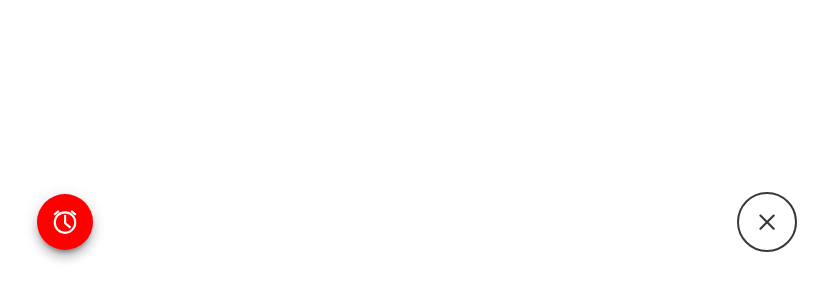
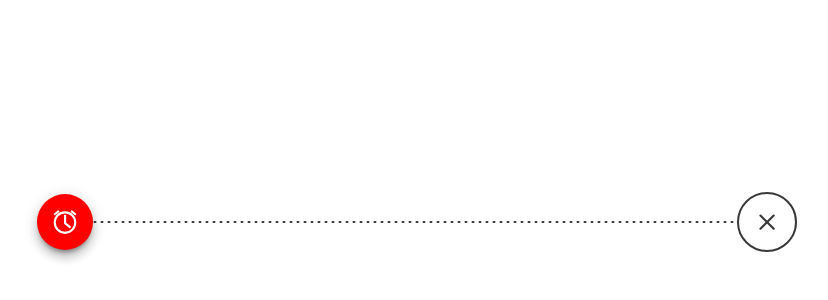
Before and after one commit to vai0/alarmclockslider, a plain HTML site: page index.html in a window 1280 px wide. Shown: the part 366-666 px from the top of the page, without its empty margins (224-1052 px from the left). Drawn offline with Linux system fonts and the light colour scheme.

Commit message:
add path svg

```diff
--- a/index.html
+++ b/index.html
@@ -20,7 +20,7 @@
 
       .handle {
         position: absolute;
-        top: 0px;
+        top: 0;
         left: 0;
         width: 56px;
         height: 56px;
@@ -29,6 +29,23 @@
         box-shadow: 0 8px 10px 1px rgba(0, 0, 0, 0.14),
                     0 3px 14px 2px rgba(0, 0, 0, 0.12),
                     0 5px 5px -3px rgba(0, 0, 0, 0.4);
+      }
+
+      .path-container {
+        position: relative;
+        height: 100%;
+        overflow: hidden;
+      }
+
+      .path {
+        position: absolute;
+        top: 27px;
+        left: 0;
+        display: block;
+        width: 1992px;
+        height: 2px;
+        background: url("path.svg");
+        background-size: contain;
       }
 
       .end-well {
@@ -122,13 +139,13 @@
           transform: scale(1);
         }
         25% {
-          transform: scale(1.1);
+          transform: scale(1.2);
           box-shadow: 0 24px 38px 3px rgba(0, 0, 0, 0.14),
                       0 9px 46px 8px rgba(0, 0, 0, 0.12),
                       0 11px 15px -7px rgba(0, 0, 0, 0.4);
         }
         50% {
-          transform: scale(1.1);
+          transform: scale(1.2);
           box-shadow: 0 24px 38px 3px rgba(0, 0, 0, 0.14),
                       0 9px 46px 8px rgba(0, 0, 0, 0.12),
                       0 11px 15px -7px rgba(0, 0, 0, 0.4);
@@ -180,6 +197,7 @@
 
     <div class="container">
       <div id="slider">
+        <div class="path-container"><span class="path"></span></div>
         <div class="end-well">
           <span class="x"></span>
         </div>
```
Also changed, not shown: path.svg (added), 1 other file.
